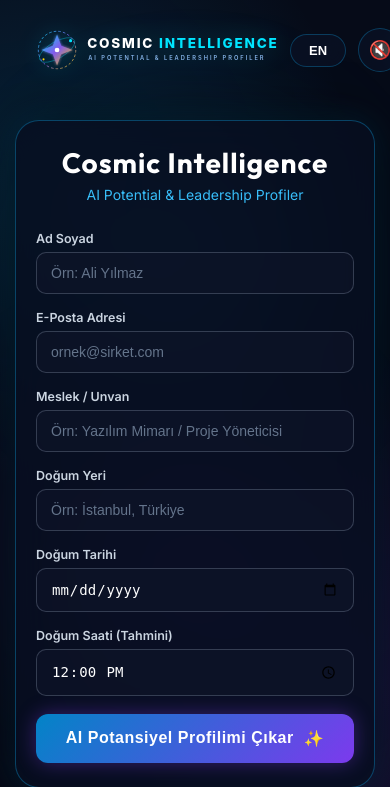
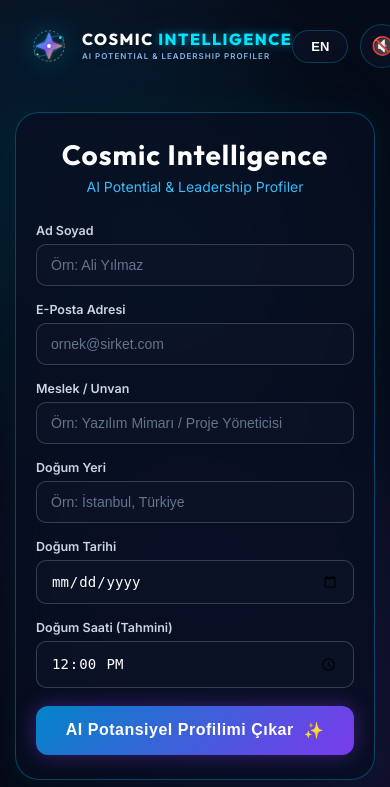
Before and after one commit to sevcanncll/cosmic-intelligence-showcase, a PHP site: page / in a window 390 px wide. Shown: the top 787 px of the page. Run offline with PHP 8.4, Linux system fonts and the light colour scheme.

Commit message:
fix: resolve logo clipping with crisp vector emblem typography and polish responsive layout

```diff
--- a/assets/css/style.css
+++ b/assets/css/style.css
@@ -77,15 +77,62 @@ body {
 .brand-emblem {
     display: flex;
     align-items: center;
-    gap: 12px;
+    gap: 14px;
+    text-decoration: none;
+    user-select: none;
 }
 
-.brand-logo-img {
-    height: 52px;
-    max-height: 52px;
-    width: auto;
-    object-fit: contain;
-    filter: drop-shadow(0 0 12px rgba(0, 229, 255, 0.3));
+.brand-icon-img {
+    width: 48px;
+    height: 48px;
+    flex-shrink: 0;
+    filter: drop-shadow(0 0 14px rgba(0, 229, 255, 0.45));
+}
+
+.brand-text-block {
+    display: flex;
+    flex-direction: column;
+    justify-content: center;
+}
+
+.brand-name {
+    font-family: 'Outfit', sans-serif;
+    font-size: 20px;
+    font-weight: 800;
+    color: #ffffff;
+    letter-spacing: 2px;
+    line-height: 1.1;
+    white-space: nowrap;
+}
+
+.brand-accent {
+    color: var(--cyan-glow);
+    text-shadow: 0 0 10px rgba(0, 229, 255, 0.5);
+}
+
+.brand-tagline {
+    font-size: 9.5px;
+    font-weight: 600;
+    color: #93c5fd;
+    letter-spacing: 2px;
+    margin-top: 3px;
+    white-space: nowrap;
+    opacity: 0.9;
+}
+
+@media (max-width: 640px) {
+    .brand-name {
+        font-size: 16px;
+        letter-spacing: 1.5px;
+    }
+    .brand-tagline {
+        font-size: 8px;
+        letter-spacing: 1px;
+    }
+    .brand-icon-img {
+        width: 38px;
+        height: 38px;
+    }
 }
 
 .nav-actions {
--- a/index.php
+++ b/index.php
@@ -32,7 +32,11 @@ $config = require __DIR__ . '/config.php';
     <!-- Navigation Bar -->
     <header class="top-nav">
         <div class="brand-emblem">
-            <img src="assets/img/cosmic_logo.svg" alt="<?= htmlspecialchars($config['app_name']) ?>" class="brand-logo-img">
+            <img src="assets/img/cosmic_icon.svg" alt="<?= htmlspecialchars($config['app_name']) ?>" class="brand-icon-img">
+            <div class="brand-text-block">
+                <span class="brand-name">COSMIC <span class="brand-accent">INTELLIGENCE</span></span>
+                <span class="brand-tagline">AI POTENTIAL &amp; LEADERSHIP PROFILER</span>
+            </div>
         </div>
         <div class="nav-actions">
             <button id="langToggleBtn" class="btn-lang" title="Dili Değiştir / Change Language">EN</button>
```
Also changed, not shown: report.php (+42 -6 lines), assets/img/cosmic_icon.svg (added), assets/img/cosmic_logo.svg.
